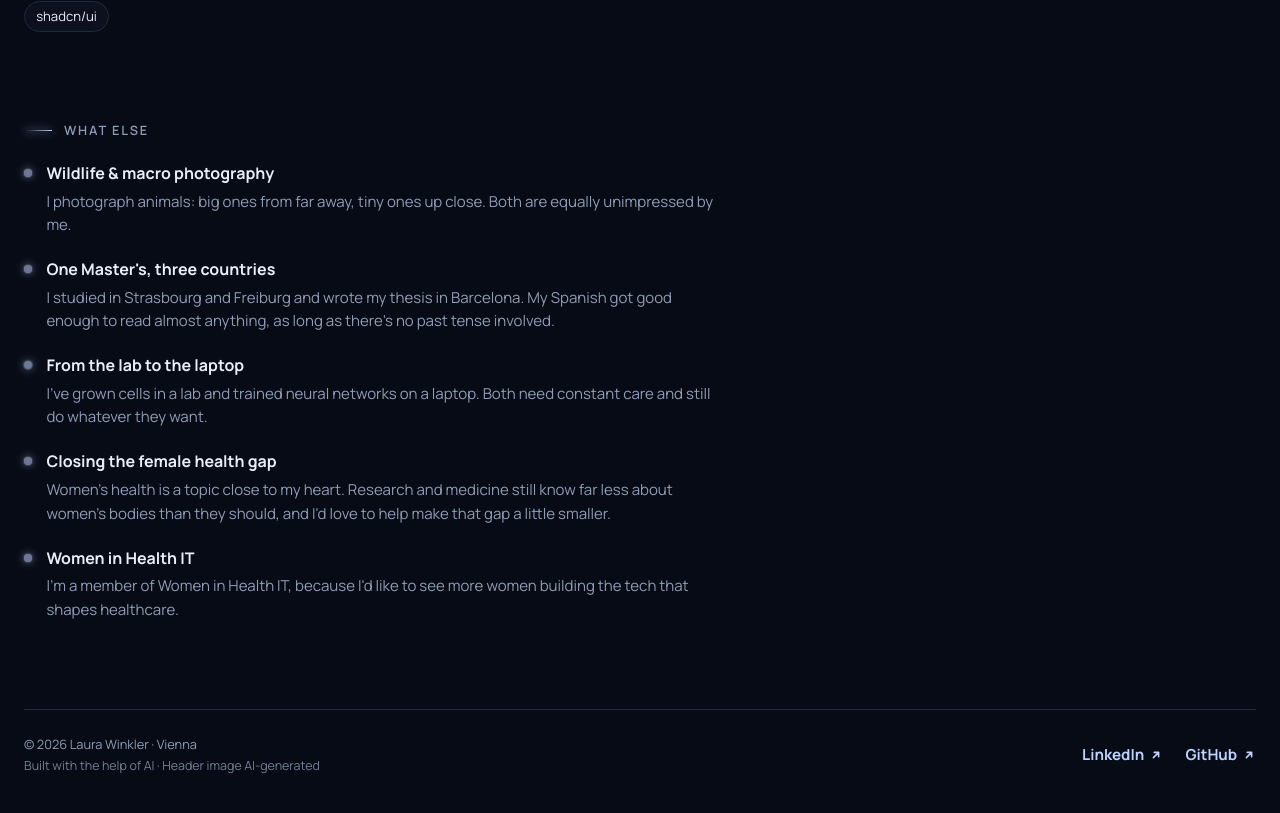
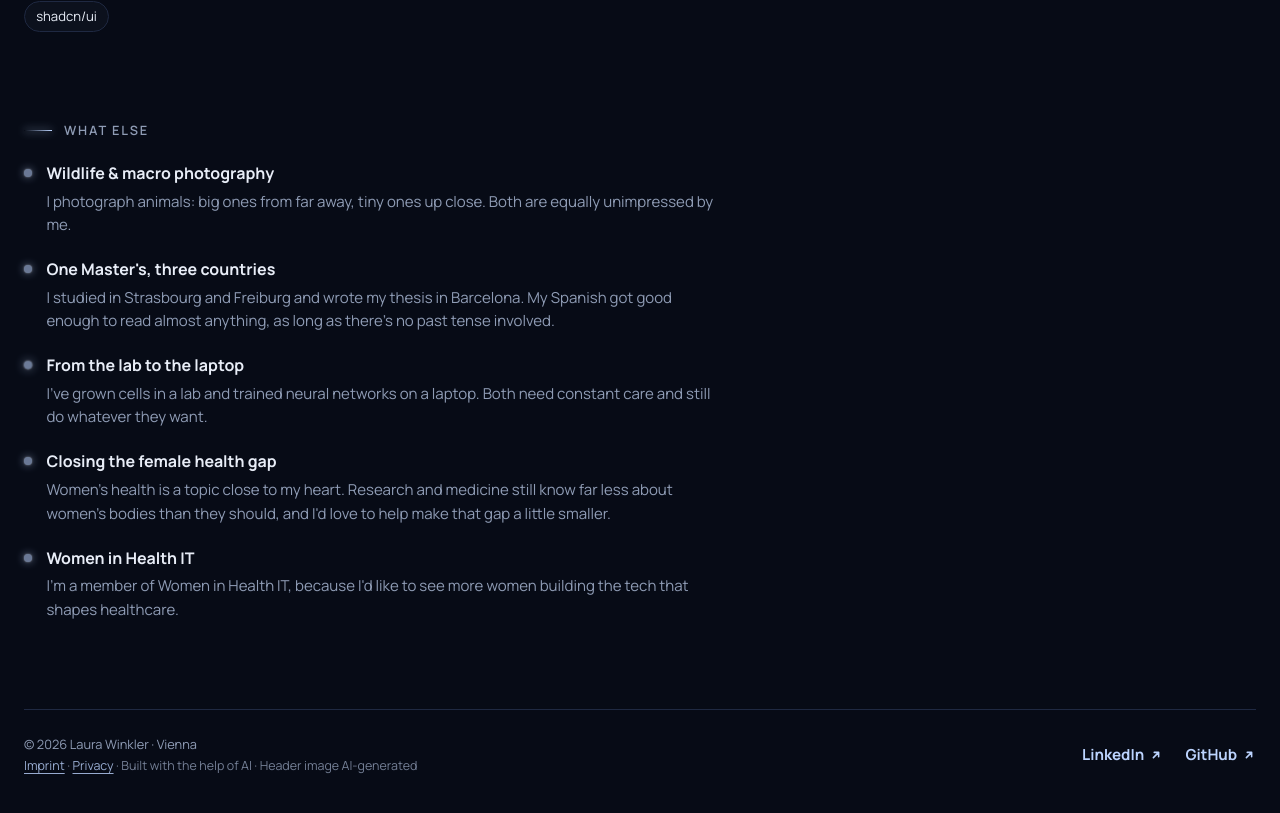
Before and after one commit to WinklerLaura/portfolio, a React (Vite) app: page / in a window 1280 px wide. Shown: the part 1553-2366 px from the top of the page. Built offline with nearby package versions, Linux system fonts and the light colour scheme.

Commit message:
Imprint and privacy links in footer

```diff
--- a/src/App.tsx
+++ b/src/App.tsx
@@ -128,7 +128,7 @@ export default function App() {
             <span>
               © {new Date().getFullYear()} {profile.firstName} {profile.lastName} · Vienna
               <br />
-              <small className="ai-note">Built with the help of AI · Header image AI-generated</small>
+              <small className="ai-note"><a href="/imprint.html">Imprint</a> · <a href="/privacy.html">Privacy</a> · Built with the help of AI · Header image AI-generated</small>
             </span>
             <span className="links">
               <a href={profile.linkedin} target="_blank" rel="noopener noreferrer">LinkedIn<Arrow external /></a>
```
